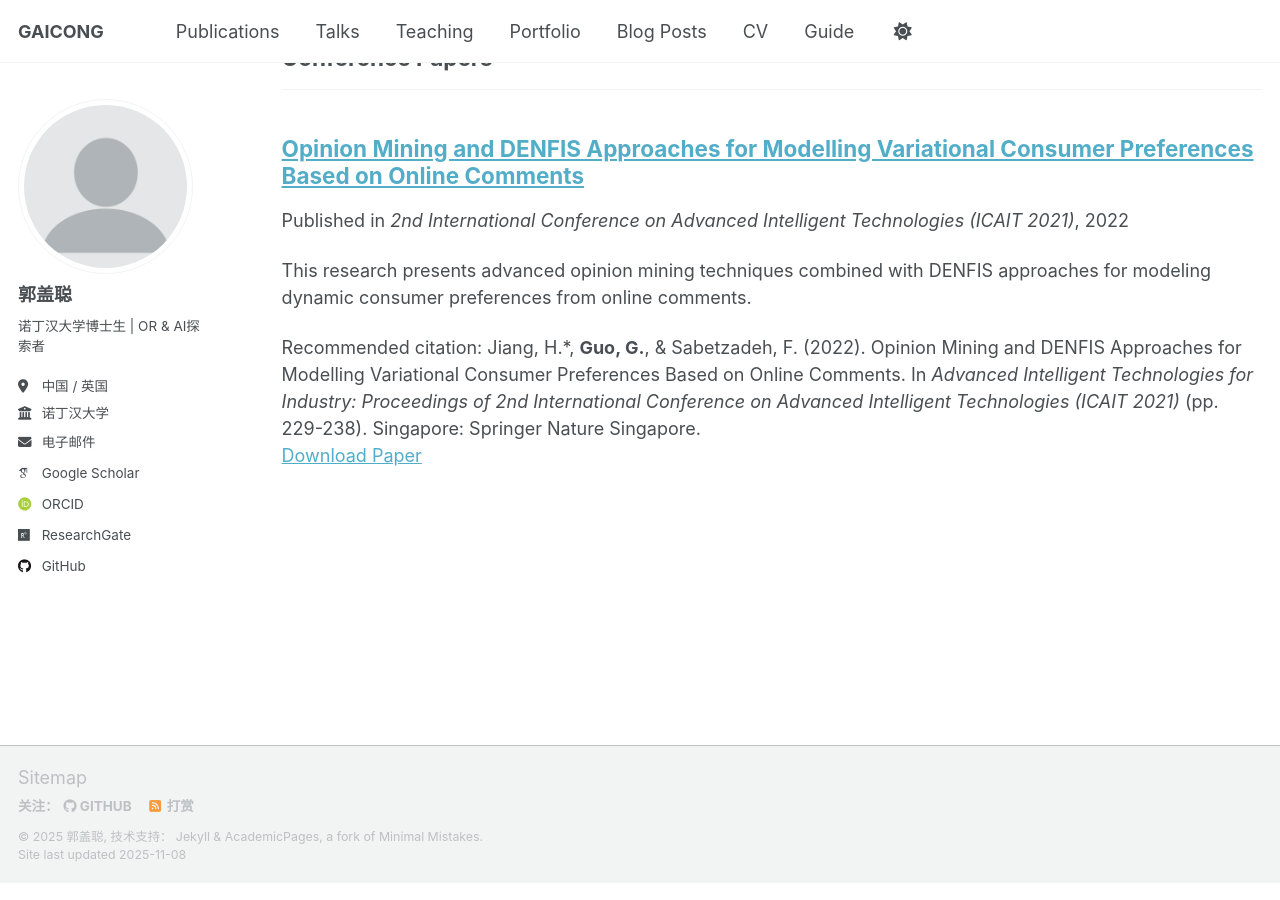
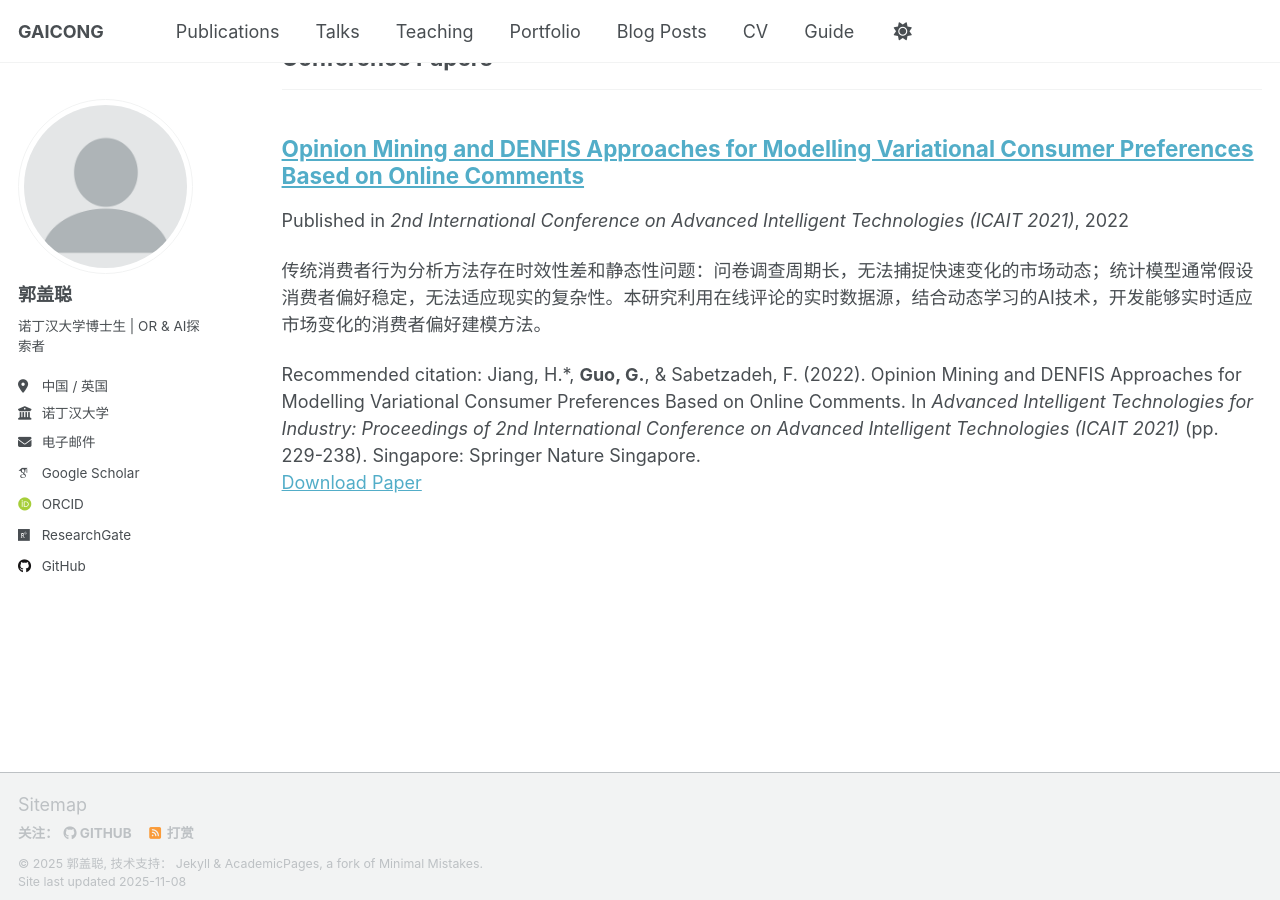
Before and after one commit to Gaicong/gaicong.github.io, a Jekyll site: the page built from _pages/publications.html, in a window 1280 px wide and 900 px high, scrolled down 1292 px. Built offline with Jekyll 4.4.1, drawn with Linux system fonts in a browser that asks for light colours; some web fonts are replaced; a script that is not in the unit is left out.

Commit message:
Update 2022-09-01-opinion-mining.md

```diff
--- a/_publications/2022-09-01-opinion-mining.md
+++ b/_publications/2022-09-01-opinion-mining.md
@@ -3,7 +3,7 @@ title: "Opinion Mining and DENFIS Approaches for Modelling Variational Consumer
 collection: publications
 category: 'conferences'
 permalink: /publication/2022-09-01-opinion-mining
-excerpt: 'This research presents advanced opinion mining techniques combined with DENFIS approaches for modeling dynamic consumer preferences from online comments.'
+excerpt: '传统消费者行为分析方法存在时效性差和静态性问题：问卷调查周期长，无法捕捉快速变化的市场动态；统计模型通常假设消费者偏好稳定，无法适应现实的复杂性。本研究利用在线评论的实时数据源，结合动态学习的AI技术，开发能够实时适应市场变化的消费者偏好建模方法。'
 date: 2022-09-01
 venue: '2nd International Conference on Advanced Intelligent Technologies (ICAIT 2021)'
 paperurl: 'https://doi.org/10.1007/978-981-16-9735-7_21'
@@ -38,4 +38,5 @@ authors: 'Jiang, H.*, <strong>Guo, G.</strong>, & Sabetzadeh, F.'
 - 能够及时捕捉消费者偏好的变化趋势
 - 为企业产品改进提供及时反馈
 - 支持动态定价和精准营销策略
+
 - 在国际会议上获得同行认可，证明了方法的学术价值
```
